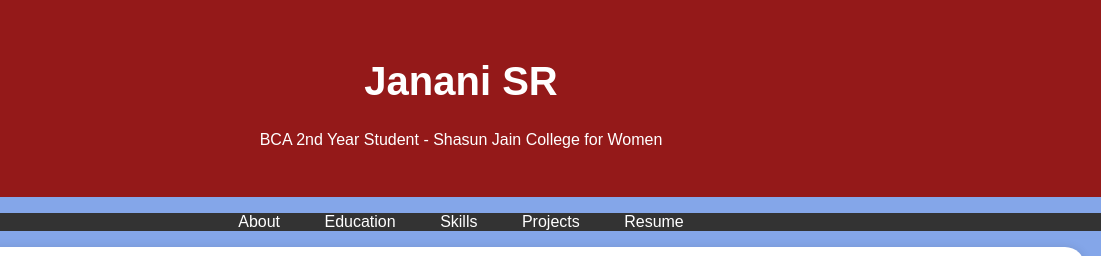
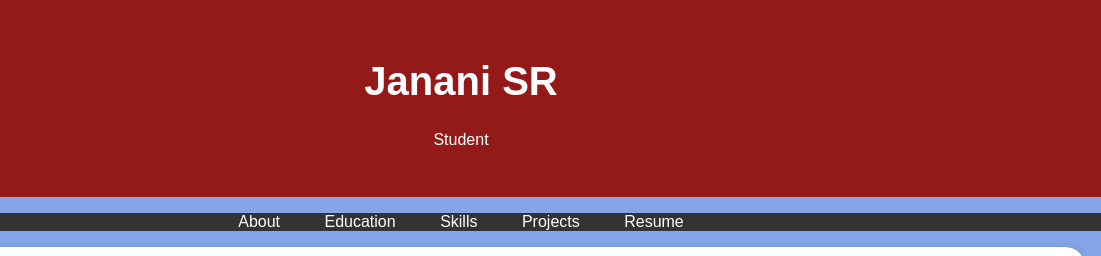
Before and after one commit to jananiraghuraman/portfolio, a plain HTML site: page index.html in a window 1280 px wide. Shown: the top 256 px of the page, 179-1280 px from the left. Drawn offline with Linux system fonts and the light colour scheme.

Commit message:
Update index.html

```diff
--- a/index.html
+++ b/index.html
@@ -96,7 +96,7 @@
             <!-- Add your profile picture here -->
             <img src="passport_photo.jpg" alt="Janani SR Profile Picture" class="profile-picture">
             <h1>Janani SR</h1>
-            <p>BCA 2nd Year Student - Shasun Jain College for Women</p>
+            <p>Student</p>
         </div>
     </header>
 
```
